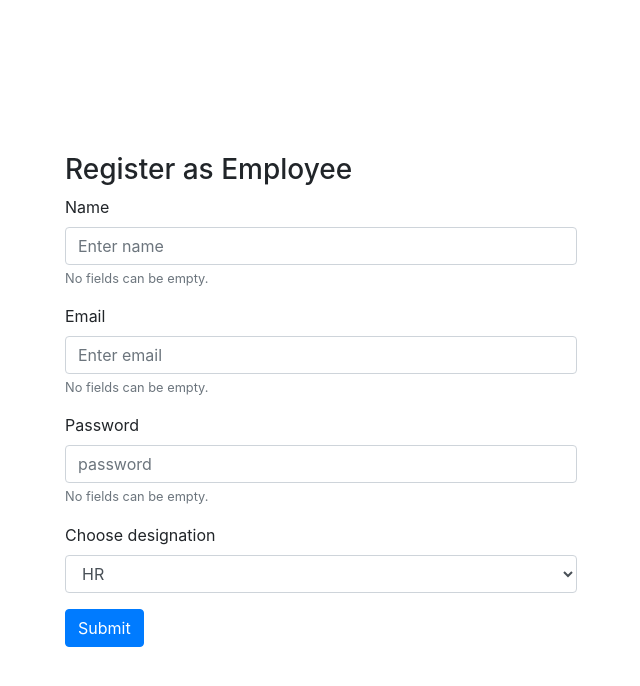
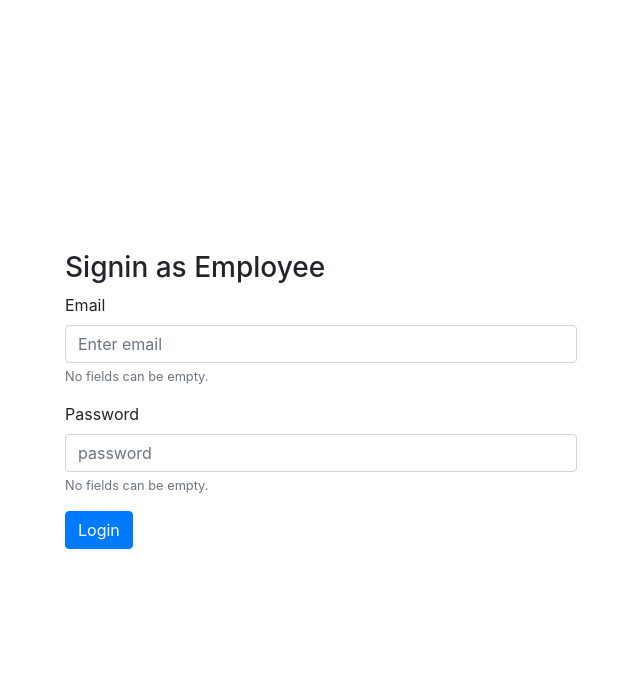
Before and after one commit to rasheequec/employee-details, a React (Create React App) app in the folder client/: page / in a window 1280 px wide. Shown: the top 686 px of the page, without its empty margins (319-959 px from the left). Built offline with nearby package versions, Linux system fonts and the light colour scheme.

Commit message:
added login and signup page

```diff
--- a/client/src/App.js
+++ b/client/src/App.js
@@ -2,10 +2,11 @@ import React from 'react';
 import './App.css';
 import UserForm from './components/form'
 import SignUp from './pages/signup'
+import Login from './pages/login'
 function App() {
   return (
     <div className="App">
-      <SignUp />
+      <Login />
     </div>
   );
 }
--- /dev/null
+++ b/client/src/pages/login/index.js
@@ -0,0 +1,32 @@
+import React, { useState } from "react"
+import UserForm from "../../components/form"
+
+const Login = () => {
+    const [inputs, setInputs] = useState({
+        email: "",
+        password: ""
+    })
+
+    const changeHandle = e => {
+        setInputs({ ...inputs, [e.target.name]: e.target.value })
+    }
+    const submitHandle = e => {
+        e.preventDefault()
+        console.log(inputs)
+    }
+    return (
+        <UserForm
+            title="Signin as Employee"
+            inputFields={[
+                { type: "email", name: "email", placeholder: "Enter email", label: "Email" },
+                { type: "password", name: "password", placeholder: "password", label: "Password" }
+            ]}
+            select={[]}
+            buttonText="Login"
+            changeHandle={changeHandle}
+            submitHandle={submitHandle}
+        />
+    )
+}
+
+export default Login
```
